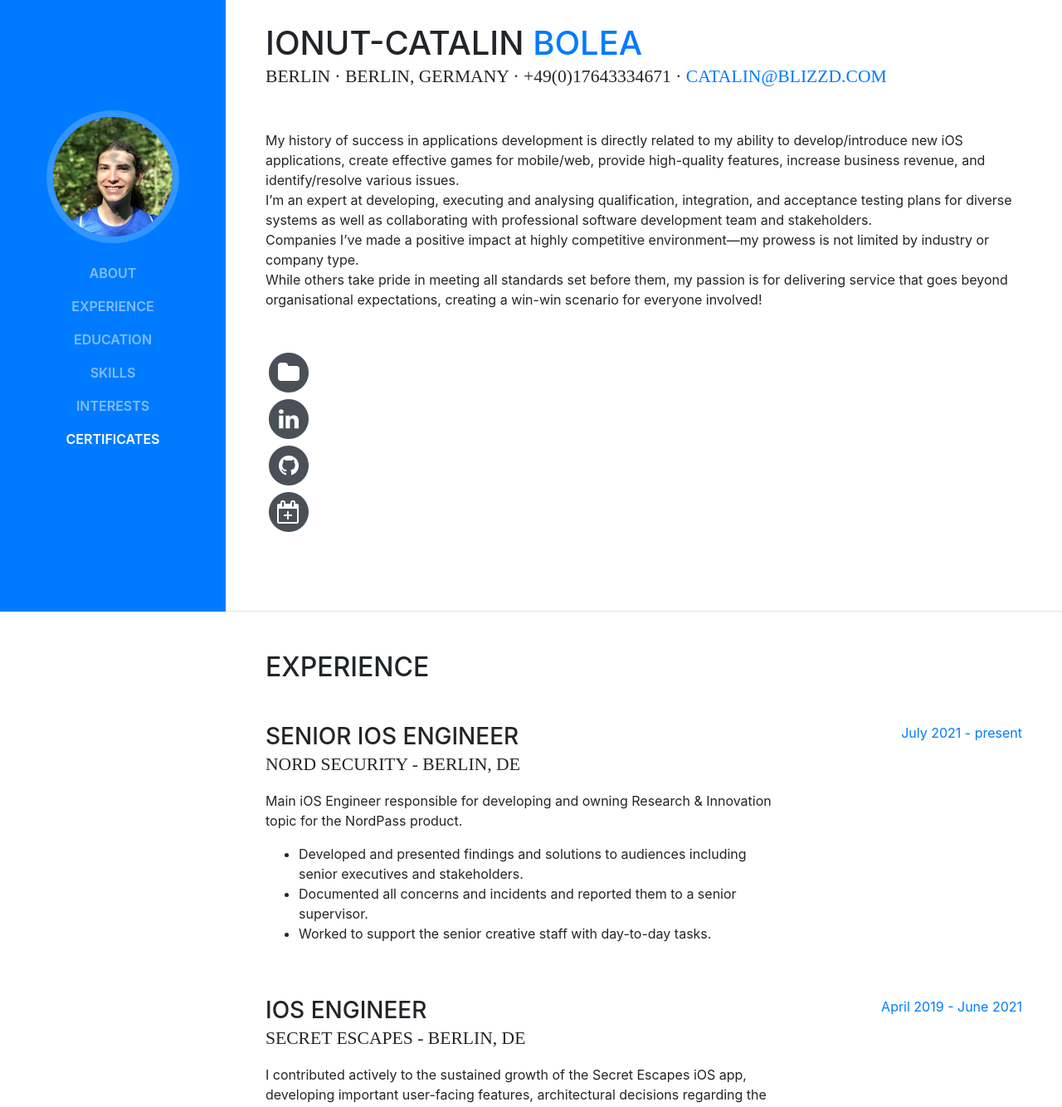
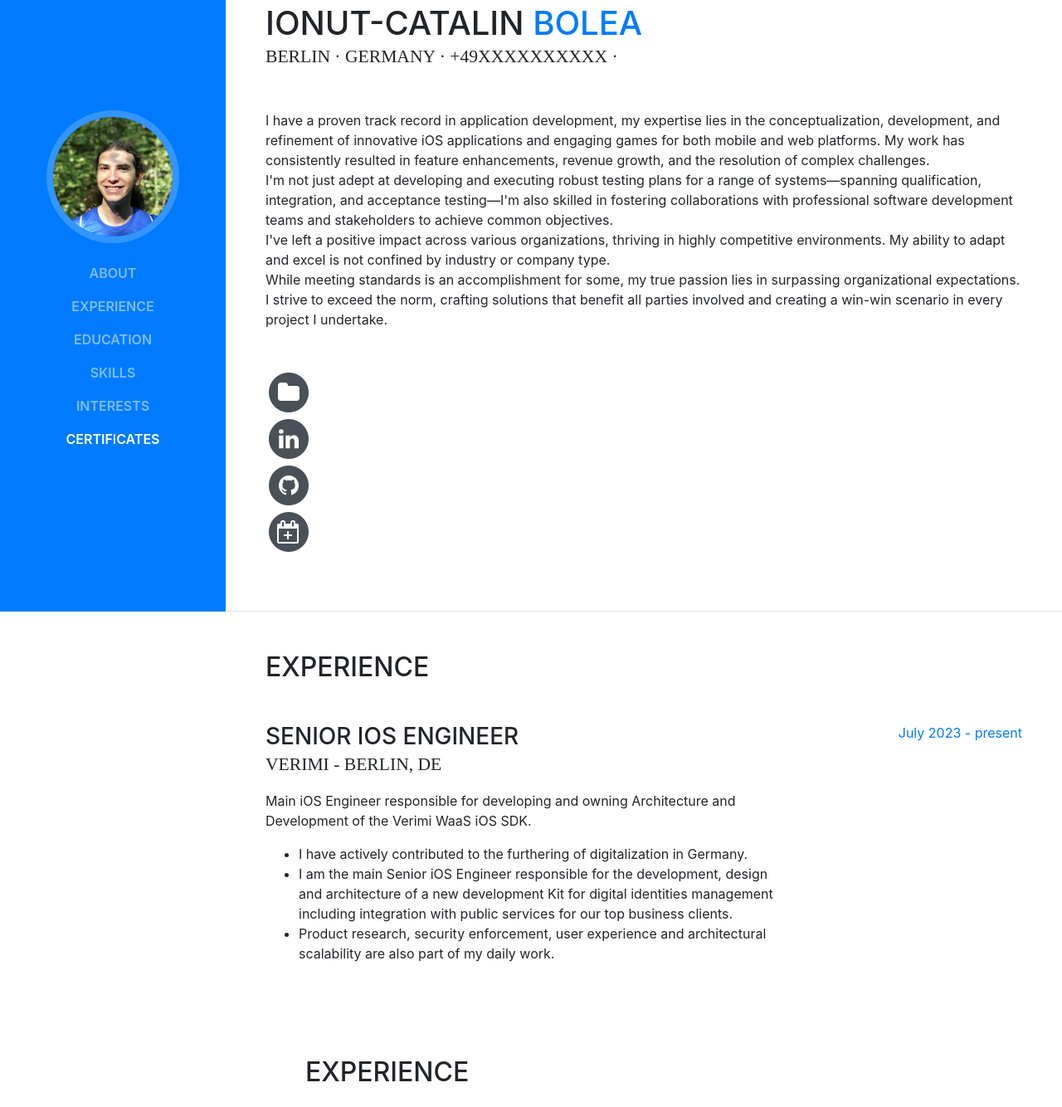
Before and after one commit to blizzd/blizzd.com, a website with bundled scripts: page index.html in a window 1280 px wide. Shown: the part 63-1397 px from the top of the page at 83% size. Built offline with nearby package versions, Linux system fonts and the light colour scheme; a web font is replaced by a local one.

Commit message:
Update index.html

```diff
--- a/index.html
+++ b/index.html
@@ -67,13 +67,12 @@
           <h1 class="mb-0">Ionut-Catalin
             <span class="text-primary">Bolea</span>
           </h1>
-          <div class="subheading mb-5">Berlin · Berlin, Germany · +49(0)17643334671 ·
-            <a href="mailto:catalin@blizzd.com">catalin@blizzd.com</a>
+          <div class="subheading mb-5">Berlin · Germany · +49XXXXXXXXXX ·
           </div>
-          <p class="mb-5">My history of success in applications development is directly related to my ability to develop/introduce new iOS applications, create effective games for mobile/web, provide high-quality features, increase business revenue, and identify/resolve various issues.<br>
-            I’m an expert at developing, executing and analysing qualification, integration, and acceptance testing plans for diverse systems as well as collaborating with professional software development team and stakeholders.<br>
-            Companies I’ve made a positive impact at highly competitive environment—my prowess is not limited by industry or company type.<br>
-While others take pride in meeting all standards set before them, my passion is for delivering service that goes beyond organisational expectations, creating a win-win scenario for everyone involved!<br></p>
+          <p class="mb-5">I have a proven track record in application development, my expertise lies in the conceptualization, development, and refinement of innovative iOS applications and engaging games for both mobile and web platforms. My work has consistently resulted in feature enhancements, revenue growth, and the resolution of complex challenges.<br>
+I'm not just adept at developing and executing robust testing plans for a range of systems—spanning qualification, integration, and acceptance testing—I'm also skilled in fostering collaborations with professional software development teams and stakeholders to achieve common objectives.<br>
+I've left a positive impact across various organizations, thriving in highly competitive environments. My ability to adapt and excel is not confined by industry or company type.<br>
+While meeting standards is an accomplishment for some, my true passion lies in surpassing organizational expectations. I strive to exceed the norm, crafting solutions that benefit all parties involved and creating a win-win scenario in every project I undertake.<br></p>
           <ul class="list-inline list-social-icons mb-0">
             <li class="list-inline-item">
               <a href="https://www.linkedin.com/in/catalinboleaios/details/projects/">
@@ -123,6 +122,27 @@ While others take pride in meeting all standards set before them, my passion is
           <div class="resume-item d-flex flex-column flex-md-row mb-5">
             <div class="resume-content mr-auto">
               <h3 class="mb-0">Senior iOS Engineer</h3>
+              <div class="subheading mb-3">Verimi - Berlin, DE</div>
+                <p>Main iOS Engineer responsible for developing and owning Architecture and Development of the Verimi WaaS iOS SDK.
+  <ul>
+ <li> I have actively contributed to the furthering of digitalization in Germany.
+ <li> I am the main Senior iOS Engineer responsible for the development, design and architecture of a new development Kit for digital identities management including integration with public services for our top business clients.
+ <li> Product research, security enforcement, user experience and architectural scalability are also part of my daily work.
+              </ul>
+                </p>
+            </div>
+            <div class="resume-date text-md-right">
+              <span class="text-primary">July 2023 - present</span>
+            </div>
+        </div>
+
+      <section class="resume-section p-3 p-lg-5 d-flex flex-column" id="experience">
+        <div class="my-auto">
+          <h2 class="mb-5">Experience</h2>
+
+          <div class="resume-item d-flex flex-column flex-md-row mb-5">
+            <div class="resume-content mr-auto">
+              <h3 class="mb-0">Senior iOS Engineer</h3>
               <div class="subheading mb-3">Nord Security - Berlin, DE</div>
                 <p>Main iOS Engineer responsible for developing and owning Research & Innovation topic for the NordPass product.
   <ul>
@@ -133,7 +153,7 @@ While others take pride in meeting all standards set before them, my passion is
                 </p>
             </div>
             <div class="resume-date text-md-right">
-              <span class="text-primary">July 2021 - present</span>
+              <span class="text-primary">July 2021 - April 2022</span>
             </div>
         </div>
 
@@ -371,7 +391,7 @@ Cross-platform development of bespoke apps using Adobe AIR<br>
       <section class="resume-section p-3 p-lg-5 d-flex flex-column" id="interests">
         <div class="my-auto">
           <h2 class="mb-5">Interests</h2>
-          <p>Apart from being an iOS developer, I enjoy most of my time exploring. In the winter, I have fun playing board games or any games with friends, expand my music and book library, and have the occasional nature hike. During the warmer months, I enjoy sailing for sport, either in the rivers of Berlin or on the coasts of Baltic and North Sea, mountain trekking, nature hikes and visiting new places.</p>
+          <p>Apart from being an iOS enthusiast, I enjoy most of my time exploring. In the winter, I have fun playing board games or any games with friends, expand my music and book library, and have the occasional nature hike. During the warmer months, I enjoy sailing for sport, either in the rivers of Berlin or on the coasts of Baltic and North Sea, mountain trekking, nature hikes and visiting new places.</p>
           <p class="mb-0">When forced indoors, I follow a number of sci-fi shows, I read books on various subjects, and I spend a large amount of my free time exploring the latest iOS design and development features.</p>
         </div>
       </section>
```
